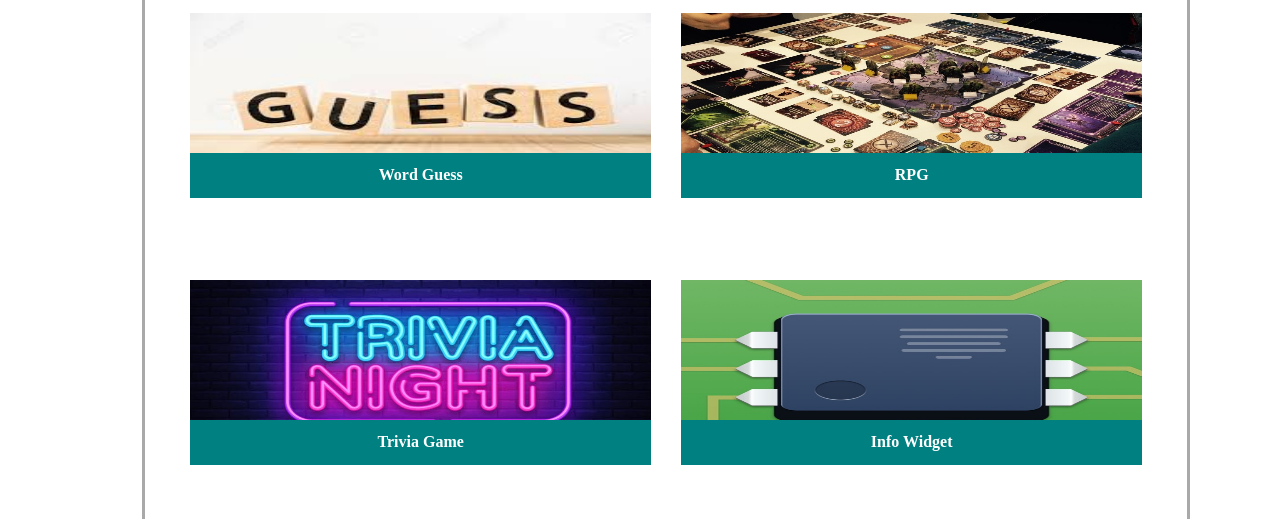
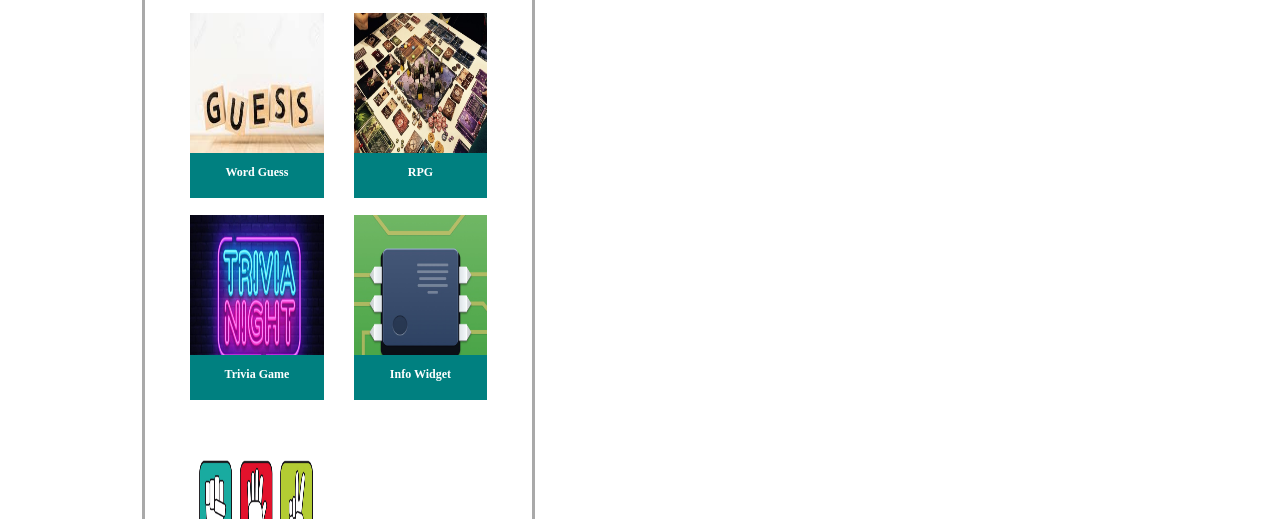
Before and after one commit to Glenlee1225/Glenlee1225.github.io, a plain HTML site: page portfolio.html in a window 1280 px wide. Shown: the part 281-800 px from the top of the page. Drawn offline with nearby package versions, Linux system fonts and the light colour scheme.

Commit message:
fixed an error on min width

```diff
--- a/style.css
+++ b/style.css
@@ -63,7 +63,7 @@ footer {
 }
 .content {
     width: 30%;
-    min-width: 80%;
+    min-width: 350px;
     height: 30%;
     margin: auto;
     margin-right: 12%;
@@ -99,6 +99,7 @@ img {
 
 .text-block {
     position: absolute;
+    font-size: 12px;
     background-color: teal;
     color: white;
     width: 100%;
```
